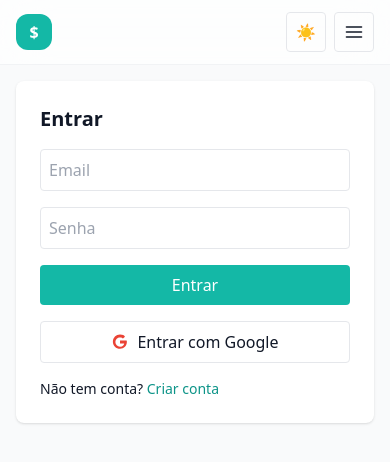
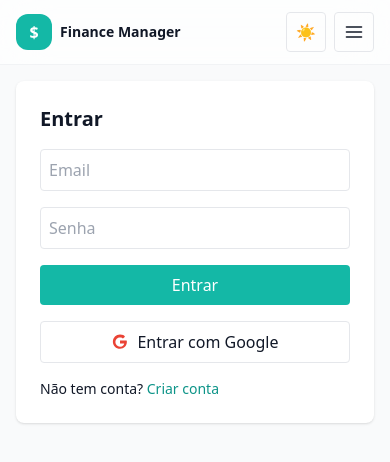
Before and after one commit to leo-serrao/finance_management, a React (Vite) app: page /login in a window 390 px wide. Shown: the top 462 px of the page. Built offline with nearby package versions, Linux system fonts and the light colour scheme; no server answers.

Commit message:
Fixing header logo in mobile after web version changes

```diff
--- a/src/components/Header.tsx
+++ b/src/components/Header.tsx
@@ -54,12 +54,12 @@ export default function Header() {
               $
             </div>
 
-            <div className="hidden sm:block">
-              <div className="font-semibold leading-tight">
+            <div>
+              <div className="font-semibold leading-tight text-sm sm:text-base">
                 Finance Manager
               </div>
 
-              <div className="text-xs text-gray-500 dark:text-gray-400">
+              <div className="hidden sm:block text-xs text-gray-500 dark:text-gray-400">
                 Controle financeiro
               </div>
             </div>
```
